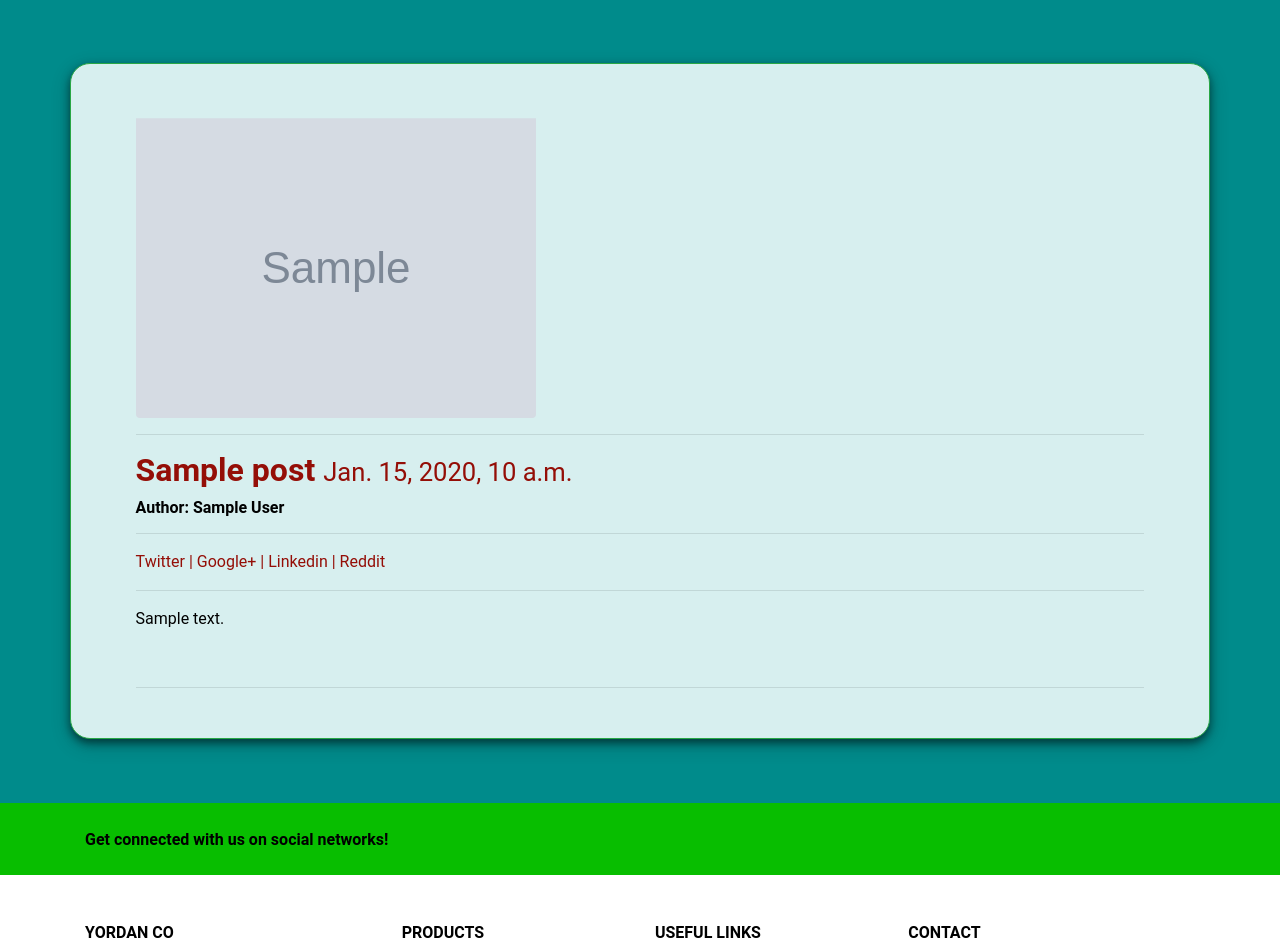
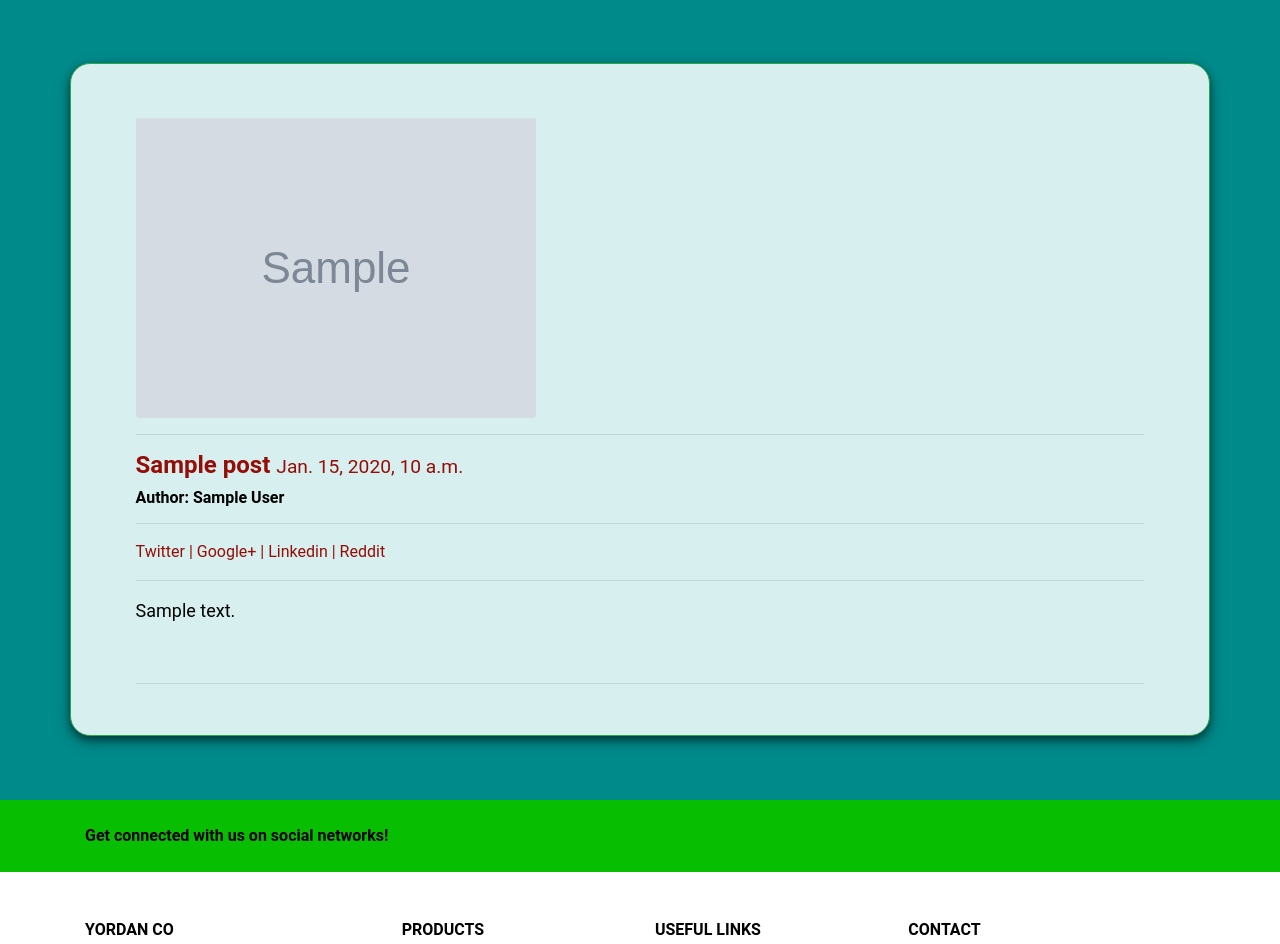
Before and after one commit to samuelthejs/blog, a Django app: page /1/ in a window 1280 px wide. Shown: the part 75-1019 px from the top of the page. Run offline with Django 3.2, Linux system fonts and the light colour scheme; tables that the repository leaves empty hold one stand-in row (values such as "Sample post"); grey boxes marked "Sample" are stand-in pictures; some libraries are stand-ins or nearby versions.

Commit message:
header fonts

```diff
--- a/templates/post_detail.html
+++ b/templates/post_detail.html
@@ -28,7 +28,7 @@
     {% if instance.image %}
     <img src="{{ instance.image.url }}" class="img-fluid" alt="Responsive image" style="border-radius: 4px; padding-top: 2%"/><hr/>
         {% endif %}
-    <h2 style="color: #940e07"><b> {{ title }} </b> <small>   {{ instance.timestamp }}</small></h2>
+    <h4 style="color: #940e07"><b> {{ title }} </b> <small>   {{ instance.timestamp }}</small></h4>
     {% if instance.user.get_full_name %}
 <h6><b>Author: {{ instance.user.get_full_name }}</b></h6>
     {% endif %}
@@ -63,7 +63,7 @@
 {##}
 </p>
     <div class="row">
-        <div class="col-sm-12" style="font-size: 16px; color: black" >
+        <div class="col-sm-12" style="font-size: 18px; color: black" >
             <div class="content-markdown">  {{ instance.content | linebreaks }}</div>  <br/><hr/>
 
     <div class="fb-comments" data-href="{{ request.build_absolute_uri}}" data-numposts="5"></div>
--- a/templates/post_list.html
+++ b/templates/post_list.html
@@ -30,7 +30,7 @@
       {% endif %}
 
       <div class="caption">
-    <h3 style="color: #940e07"><a href="{% url "detail" id=obj.id %}" style="color: #940e07"><b>{{ obj.title }}</b></a><small>     {{ obj.timestamp|timesince }} ago</small></h3>
+    <h4 style="color: #940e07"><a href="{% url "detail" id=obj.id %}" style="color: #940e07"><b>{{ obj.title }}</b></a><small>     {{ obj.timestamp|timesince }} ago</small></h4>
           <h6><b>Author: {{ obj.user.get_full_name }}</b></h6>
     <p class="content-markdown">{{ obj.content  | linebreaks | truncatechars:150}}</p>
     <p><a href="{% url "detail" id=obj.id %}" class="btn" style="background-color: #940e07; color: white" role="button">Read More</a></p>
```
